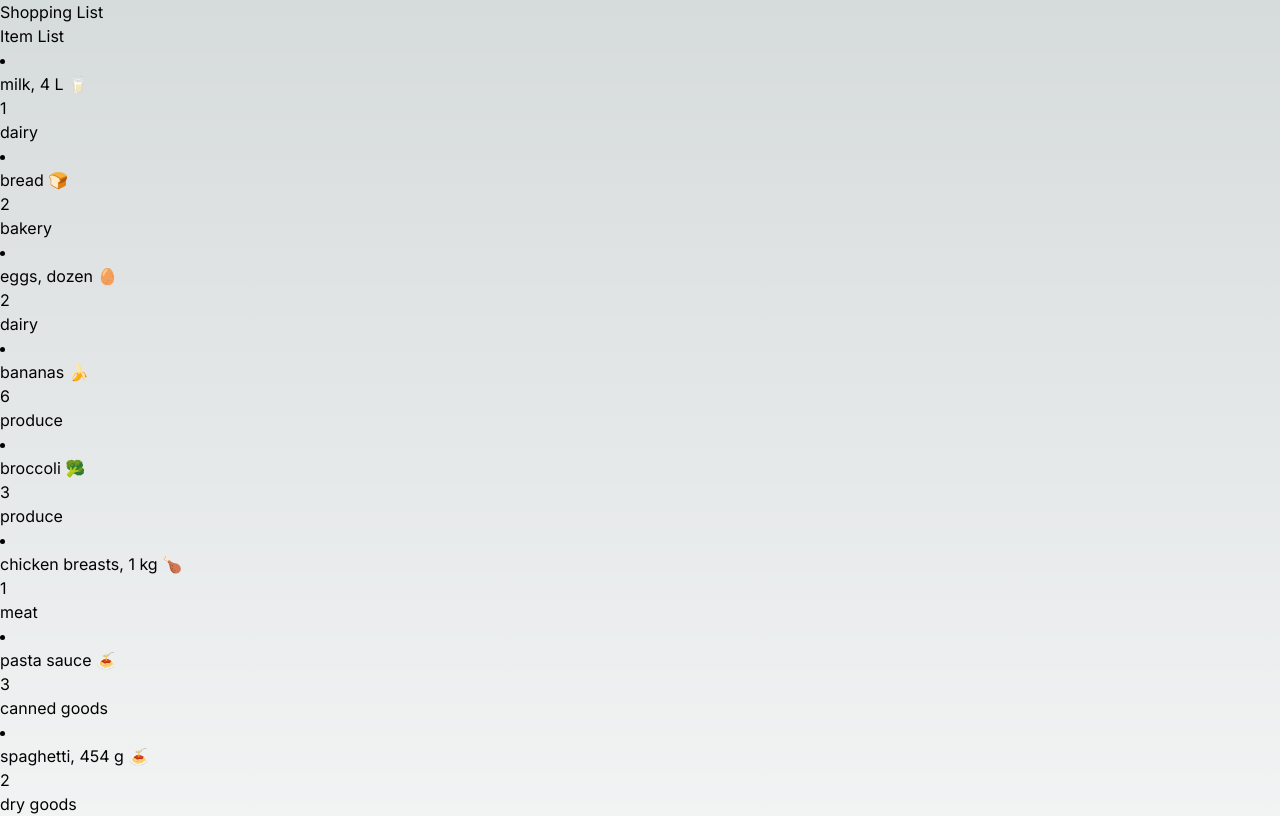
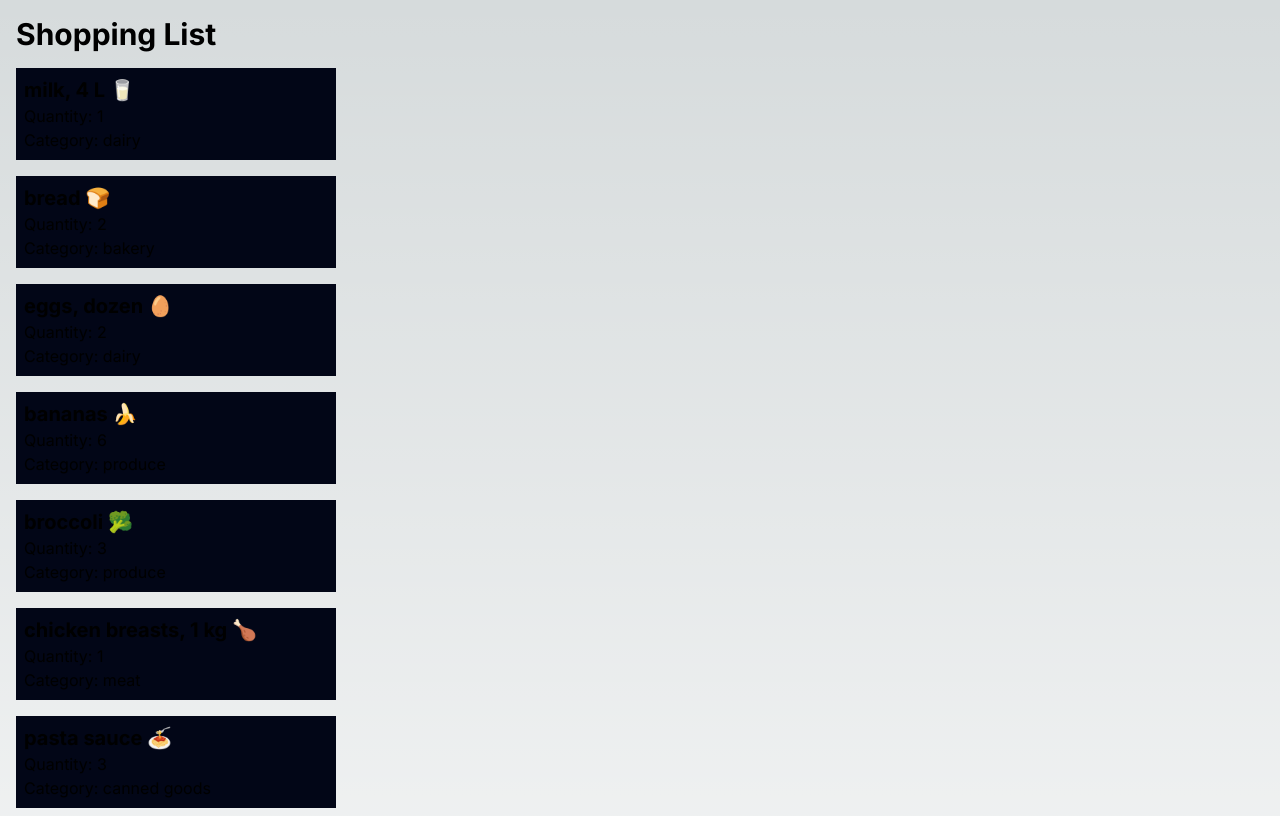
Before and after one commit to Michellepotran/cprg306-assignments, a Next.js app: page /week-3 in a window 1280 px wide. Shown: the top 816 px of the page. Built offline with nearby package versions, Linux system fonts and the light colour scheme.

Commit message:
using tailwind
using tailwind for styling

```diff
--- a/app/week-3/item-list.js
+++ b/app/week-3/item-list.js
@@ -74,7 +74,6 @@ export default function ItemList() {
       };
     return (
         <>
-        <h1>Item List</h1>
         <Item
           name={item1.name}
           quantity={item1.quantity}
--- a/app/week-3/item.js
+++ b/app/week-3/item.js
@@ -3,14 +3,13 @@
 // Remember that Item is a function that accepts one parameter and that parameter is an object - that object is being passed to the Item's function right here
 // The curly braces are used to extract the properties from the object and now they are set as item, quantity and category
 // react components are always capitalized
-//function Item({name, quantity, category}){}
 
-export default function Item({name, quantity, category}){
+export default function Item({ name, quantity, category }) {
     return (
-        <li>
-            <p> {name} </p>
-            <p> {quantity} </p>
-            <p> {category} </p>
-        </li>
+      <ul className= "bg-slate-950 w-15 max-w-xs m-4 p-2">
+        <h3 className="text-xl font-bold">{name}</h3>
+        <p>Quantity: {quantity}</p>
+        <p>Category: {category}</p>
+      </ul>
     );
-}
+  }
--- a/app/week-3/page.js
+++ b/app/week-3/page.js
@@ -4,7 +4,7 @@ import React from 'react';
 
 export default function Page(){
     return (<main>
-        <h1>Shopping List </h1>
+        <h1 className= "text-3xl font-bold ml-4 mt-4 "> Shopping List </h1>
         <ItemList/>
     </main>);
 }
```
